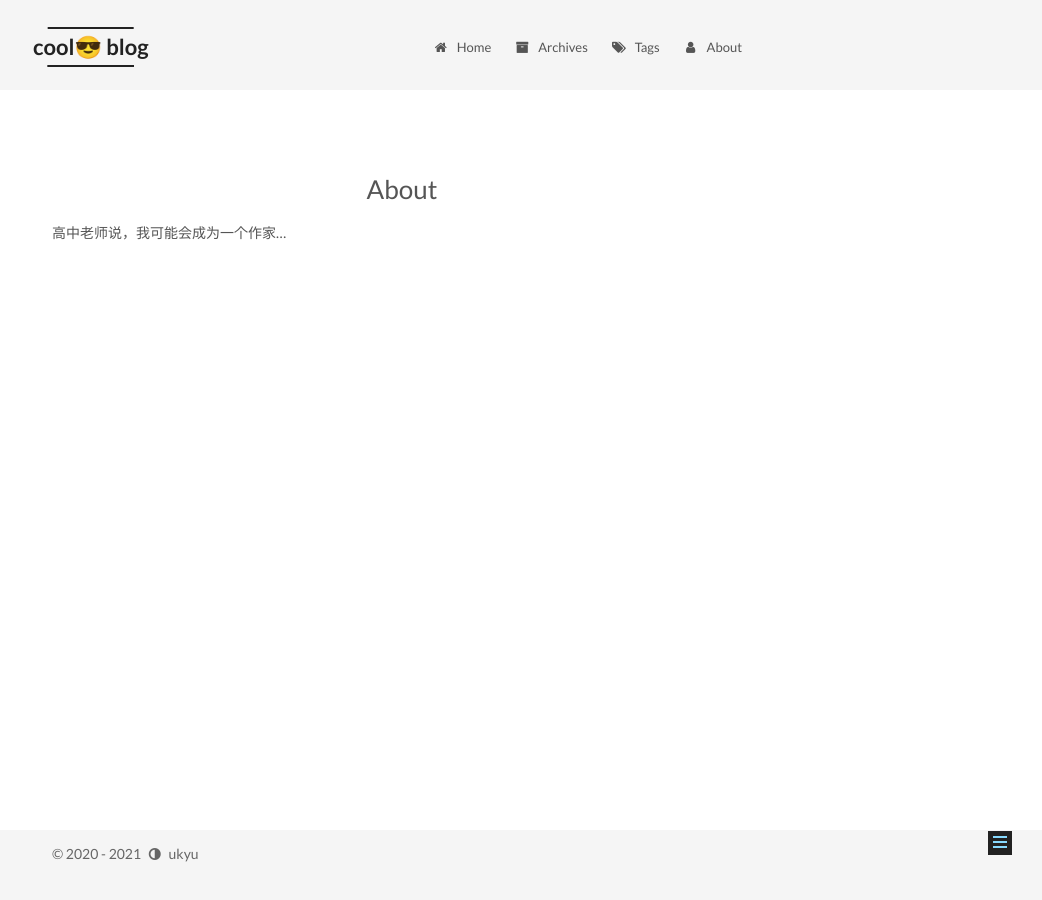
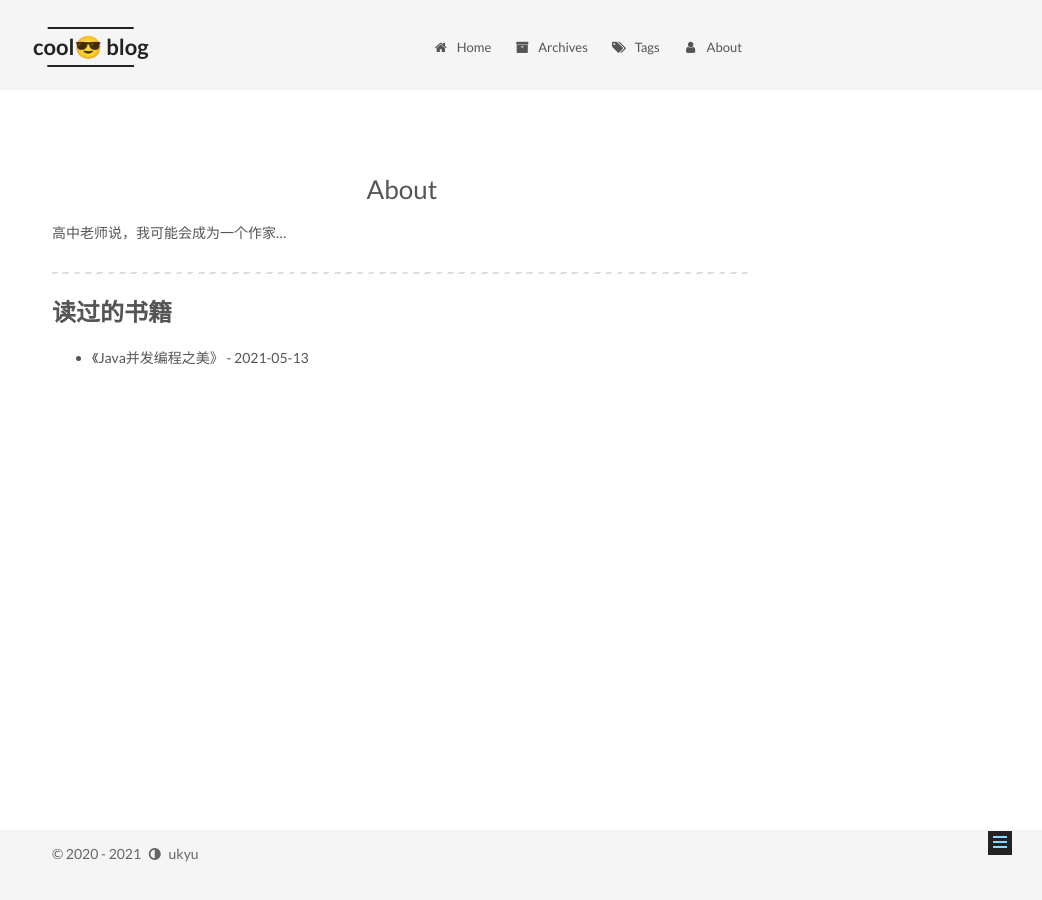
Before and after one commit to uk403/ukyu.github.io, a Jekyll site: the page built from about/index.md, in a window 1280 px wide. Shown: the whole page, without its empty margins (238-1280 px from the left). Built offline with Jekyll 4.4.1, drawn with Linux system fonts in a browser that asks for light colours; comment, search, counter and statistics services are not loaded.

Commit message:
update about

```diff
--- a/about/index.md
+++ b/about/index.md
@@ -4,3 +4,7 @@ type: about
 ---
 
 高中老师说，我可能会成为一个作家...
+
+---
+# 读过的书籍
+* 《Java并发编程之美》 - 2021-05-13
```
